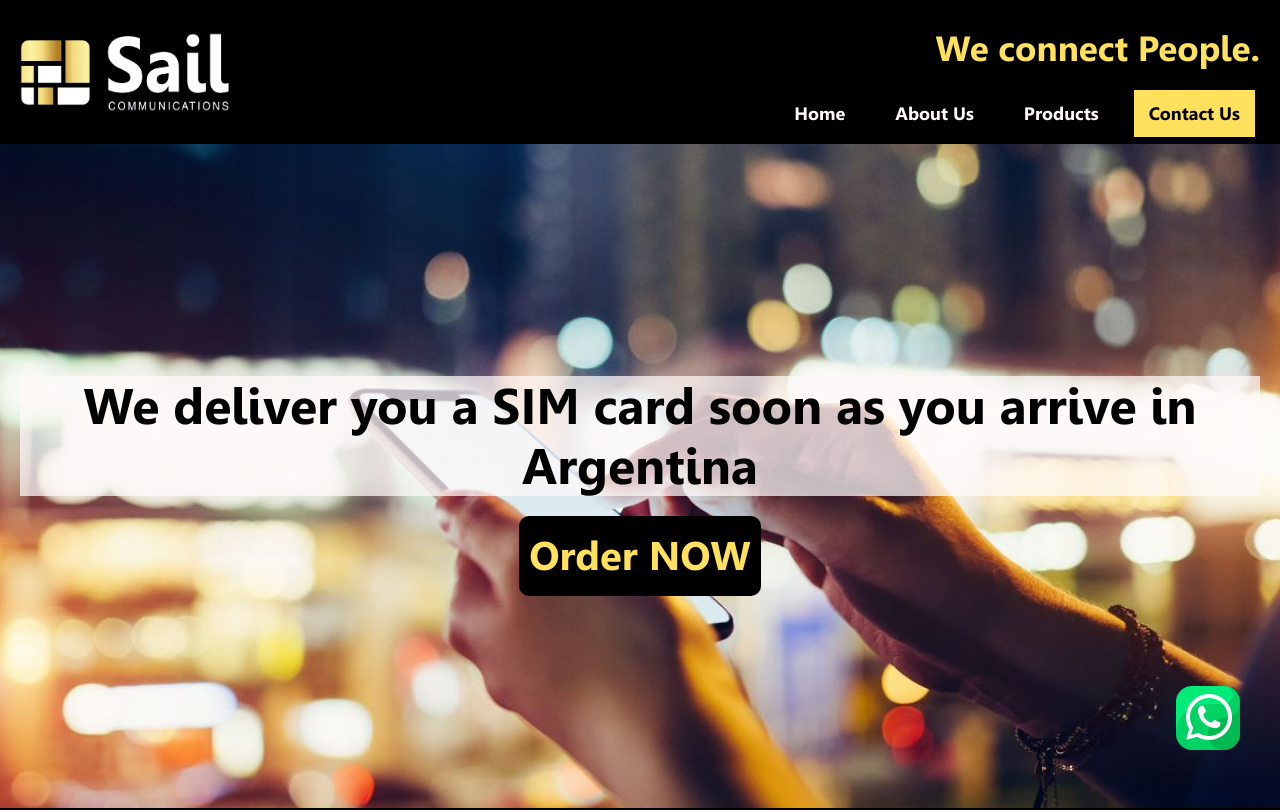
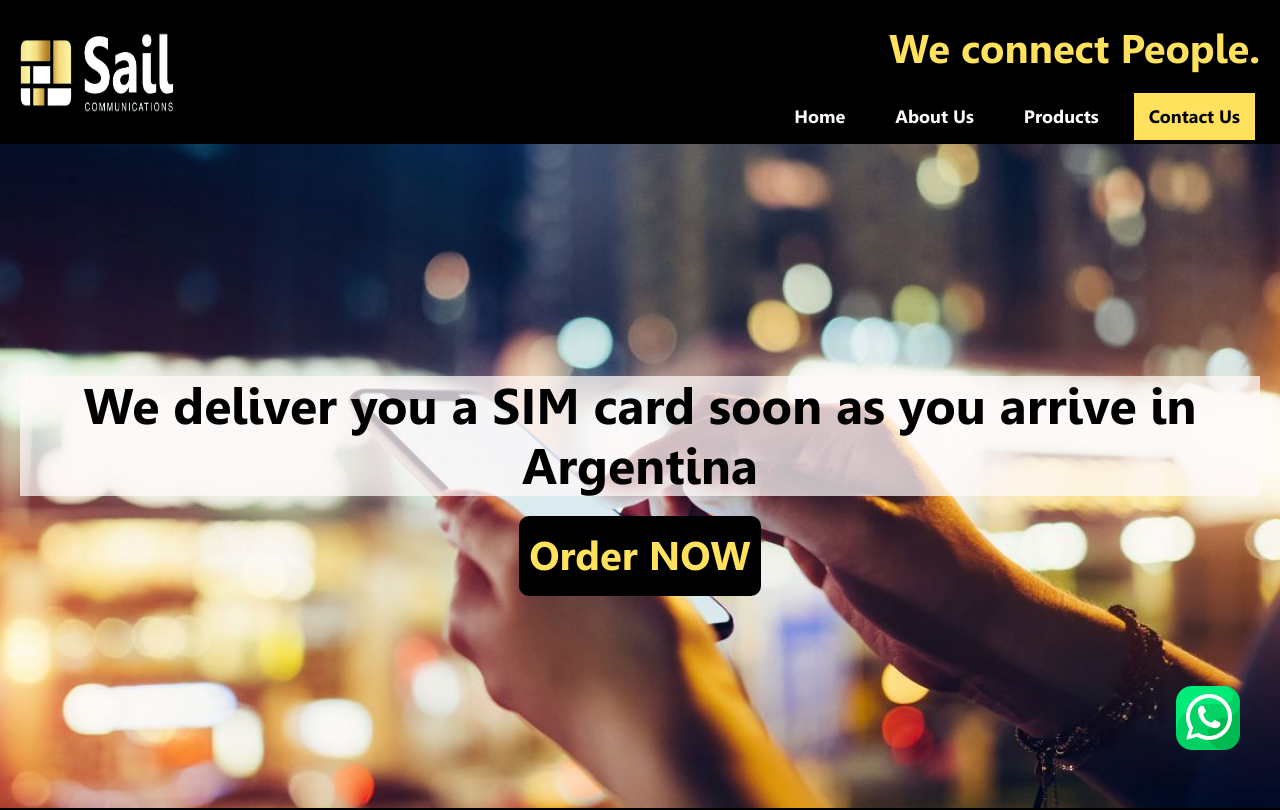
Before and after one commit to delfinodam/PreEntrega2DELFINO, a plain HTML site: page index.html in a window 1280 px wide. Shown: the top 810 px of the page. Drawn offline with nearby package versions, Linux system fonts and the light colour scheme.

Commit message:
2da entrega final

```diff
--- a/css/style.css
+++ b/css/style.css
@@ -27,18 +27,6 @@ html{
 
 /*!----- HEADER -----*/
 
-header div {
-    display: flex;
-    align-items: center;
-    width: 50%;
-}
-
-header div img {
-    width: 30%;
-    height: 60%;
-    margin-left: 20px;
-}
-
 header {
     display: flex;
     flex-direction: row;
@@ -52,7 +40,19 @@ header {
     z-index: 99
 }
 
-header .navegador-derecha{
+header section div {
+    display: flex;
+    align-items: center;
+    width: 50%;
+}
+
+header section div img {
+    width: 30%;
+    height: 60%;
+    margin-left: 20px;
+}
+
+header section .navegador-derecha{
     width: 75%;
     display: flex;
     flex-direction: column;
@@ -60,7 +60,7 @@ header .navegador-derecha{
     align-items: flex-end;
 }
 
-header div h2{
+header section .navegador-derecha h2{
     color: var(--color-terciario);
     font-size: 40px;
     margin: 20px;
@@ -83,19 +83,19 @@ header div h2{
     list-style: none;
 }
 
+.navegador-derecha nav ul li {
+    float: left;
+    font-size: 20px;
+    margin-right: 20px;
+    position: relative;
+}
+
 .navegador-derecha nav ul li a {
     text-decoration: none;
     background-color: var(--color-principal);
     color: var(--color-secundario);
     padding: 10px 15px;
     display: block;
-}
-
-.navegador-derecha nav ul li {
-    float: left;
-    font-size: 20px;
-    margin-right: 20px;
-    position: relative;
 }
 
 .navegador-derecha nav ul li a:hover {
@@ -628,10 +628,6 @@ footer div p{
     background-color: rgb(31, 30, 30);
 }
 
-.main-agents img{
-    ;
-
-}
 .main-agents section{
     display: flex;
     flex-direction: column;
@@ -701,22 +697,6 @@ margin: 15px;
 }
 
 /*!----- FIN PAGE RESELLERS -----*/
-
-
-
-/*!----- ANIMATIONS -----*/
-@keyframes myAnim {
-	0% {
-		opacity: 0;
-        transform: translateY(20px);
-	}
-
-	100% {
-		opacity: 1;
-        transform: translateY(0);
-	}
-}
-
 
 /*!----- MEDIA QUERIES -----*/
 
```
